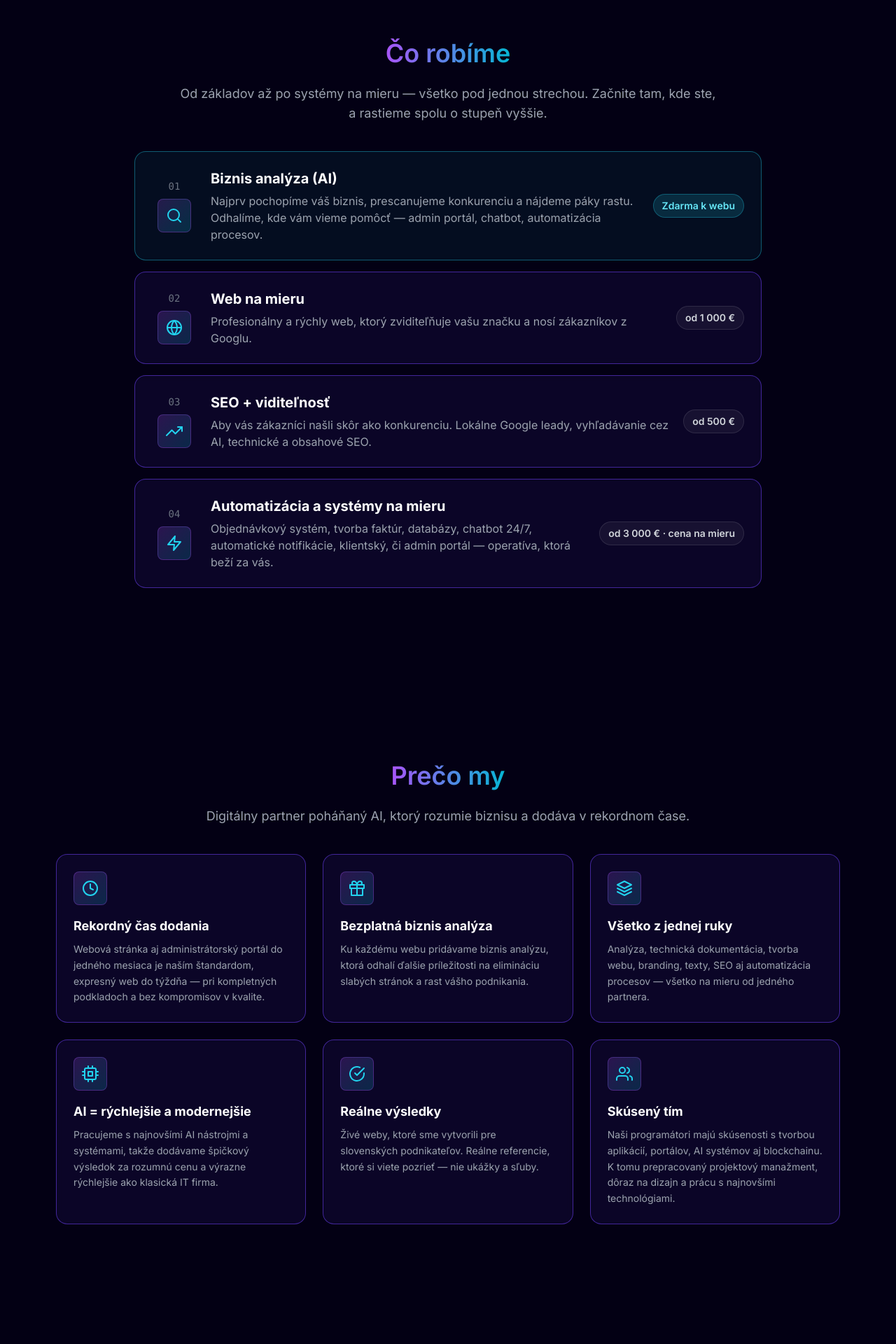
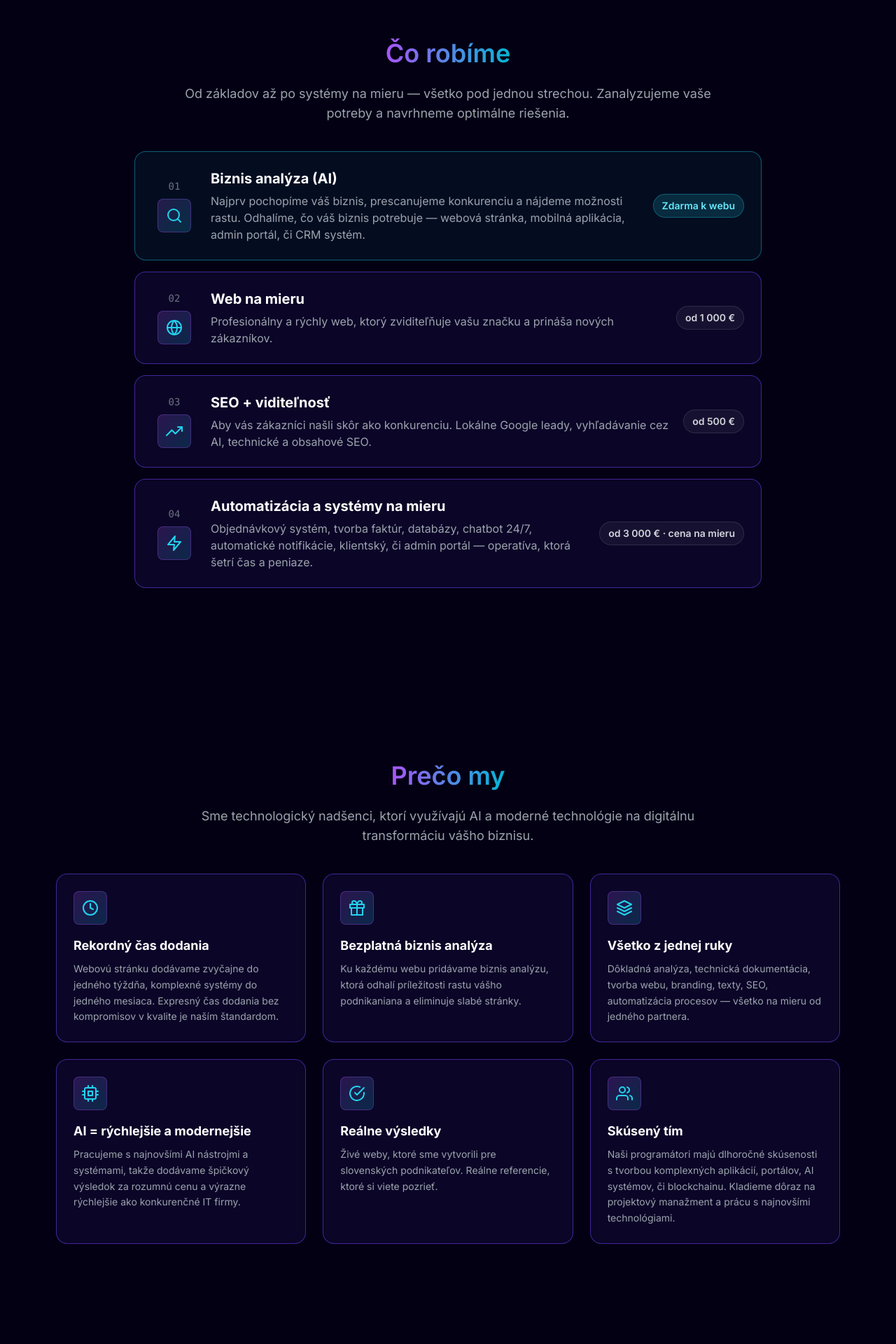
Before and after one commit to bugiiiii11/mdn-tech, a Next.js app: page /sk in a window 1280 px wide. Shown: the part 1500-3420 px from the top of the page at 70% size. Built offline with nearby package versions, Linux system fonts and the light colour scheme; a web font is replaced by a local one.

Commit message:
texty mdn tech SK

```diff
--- a/components/main/footer.tsx
+++ b/components/main/footer.tsx
@@ -18,7 +18,7 @@ export const Footer = () => {
         terms: "Obchodné podmienky",
         privacy: "Ochrana súkromia",
         blog: "Blog",
-        bottomLine: "M.D.N Tech — digitálny partner pre slovenské firmy · Pôsobíme po celom Slovensku",
+        bottomLine: "M.D.N Tech — Váš digitálny partner",
       }
     : {
         logoHref: "/#home",
--- a/components/sk/SkContact.tsx
+++ b/components/sk/SkContact.tsx
@@ -71,7 +71,7 @@ export const SkContact = () => {
     },
     {
       icon: FaWhatsapp,
-      label: "WhatsApp",
+      label: "Napíšte na WhatsApp",
       value: SK_NAP.whatsappDisplay,
       link: SK_NAP.whatsappHref,
     },
--- a/components/sk/SkValueLadder.tsx
+++ b/components/sk/SkValueLadder.tsx
@@ -39,7 +39,7 @@ export const SkValueLadder = () => {
         className="text-base md:text-lg text-gray-400 max-w-3xl mx-auto mb-10 text-center"
       >
         Od základov až po systémy na mieru — všetko pod jednou strechou.
-        Začnite tam, kde ste, a rastieme spolu o stupeň vyššie.
+        Zanalyzujeme vaše potreby a navrhneme optimálne riešenia.
       </motion.p>
 
       <div className="w-full max-w-4xl flex flex-col gap-4">
--- a/components/sk/SkWhyUs.tsx
+++ b/components/sk/SkWhyUs.tsx
@@ -47,8 +47,7 @@ export const SkWhyUs = () => {
         transition={{ duration: 0.5, delay: 0.15 }}
         className="text-base md:text-lg text-gray-400 max-w-3xl mx-auto mb-10 text-center"
       >
-        Digitálny partner poháňaný AI, ktorý rozumie biznisu a dodáva v
-        rekordnom čase.
+        Sme technologický nadšenci, ktorí využívajú AI a moderné technológie na digitálnu transformáciu vášho biznisu.
       </motion.p>
 
       <div className="w-full max-w-6xl grid grid-cols-1 md:grid-cols-2 lg:grid-cols-3 gap-6">
--- a/constants/sk.ts
+++ b/constants/sk.ts
@@ -74,13 +74,13 @@ export const SK_FOR_WHOM = [
     icon: "rocket",
     title: "Začínate?",
     description:
-      "Postavíme vám kompletný digitálny základ: profesionálny web, vizuálnu identitu, chatbota a základnú viditeľnosť na Googli. Pevný štart, na ktorom sa dá rásť.",
+      "Postavíme vám kompletný digitálny základ: profesionálny web, vizuálnu identitu a základnú viditeľnosť na Googli. Pevný štart pre váš biznis.",
   },
   {
     icon: "trending",
     title: "Už podnikáte?",
     description:
-      "Posunieme vás vyššie: biznis analýza odhalí páky rastu, SEO vás dostane pred konkurenciu a automatizácia procesov vám šetrí čas aj náklady.",
+      "Posunieme vás vyššie: biznis analýza odhalí páky rastu, SEO vás dostane pred konkurenciu a automatizácia procesov vám ušetrí čas aj náklady.",
   },
 ] as const;
 
@@ -92,7 +92,7 @@ export const SK_VALUE_LADDER = [
     step: "01",
     title: "Biznis analýza (AI)",
     description:
-      "Najprv pochopíme váš biznis, prescanujeme konkurenciu a nájdeme páky rastu. Odhalíme, kde vám vieme pomôcť — admin portál, chatbot, automatizácia procesov.",
+      "Najprv pochopíme váš biznis, prescanujeme konkurenciu a nájdeme možnosti rastu. Odhalíme, čo váš biznis potrebuje — webová stránka, mobilná aplikácia, admin portál, či CRM systém.",
     price: "Zdarma k webu",
     highlight: true,
   },
@@ -101,7 +101,7 @@ export const SK_VALUE_LADDER = [
     step: "02",
     title: "Web na mieru",
     description:
-      "Profesionálny a rýchly web, ktorý zviditeľňuje vašu značku a nosí zákazníkov z Googlu.",
+      "Profesionálny a rýchly web, ktorý zviditeľňuje vašu značku a prináša nových zákazníkov.",
     price: "od 1 000 €",
     highlight: false,
   },
@@ -119,7 +119,7 @@ export const SK_VALUE_LADDER = [
     step: "04",
     title: "Automatizácia a systémy na mieru",
     description:
-      "Objednávkový systém, tvorba faktúr, databázy, chatbot 24/7, automatické notifikácie, klientský, či admin portál — operatíva, ktorá beží za vás.",
+      "Objednávkový systém, tvorba faktúr, databázy, chatbot 24/7, automatické notifikácie, klientský, či admin portál — operatíva, ktorá šetrí čas a peniaze.",
     price: "od 3 000 € · cena na mieru",
     highlight: false,
   },
@@ -132,37 +132,37 @@ export const SK_WHY_US = [
     icon: "clock",
     title: "Rekordný čas dodania",
     description:
-      "Webová stránka aj administrátorský portál do jedného mesiaca je naším štandardom, expresný web do týždňa — pri kompletných podkladoch a bez kompromisov v kvalite.",
+      "Webovú stránku dodávame zvyčajne do jedného týždňa, komplexné systémy do jedného mesiaca. Expresný čas dodania bez kompromisov v kvalite je naším štandardom.",
   },
   {
     icon: "gift",
     title: "Bezplatná biznis analýza",
     description:
-      "Ku každému webu pridávame biznis analýzu, ktorá odhalí ďalšie príležitosti na elimináciu slabých stránok a rast vášho podnikania.",
+      "Ku každému webu pridávame biznis analýzu, ktorá odhalí príležitosti rastu vášho podnikaniana a eliminuje slabé stránky.",
   },
   {
     icon: "layers",
     title: "Všetko z jednej ruky",
     description:
-      "Analýza, technická dokumentácia, tvorba webu, branding, texty, SEO aj automatizácia procesov — všetko na mieru od jedného partnera.",
+      "Dôkladná analýza, technická dokumentácia, tvorba webu, branding, texty, SEO, automatizácia procesov — všetko na mieru od jedného partnera.",
   },
   {
     icon: "cpu",
     title: "AI = rýchlejšie a modernejšie",
     description:
-      "Pracujeme s najnovšími AI nástrojmi a systémami, takže dodávame špičkový výsledok za rozumnú cenu a výrazne rýchlejšie ako klasická IT firma.",
+      "Pracujeme s najnovšími AI nástrojmi a systémami, takže dodávame špičkový výsledok za rozumnú cenu a výrazne rýchlejšie ako konkurenčné IT firmy.",
   },
   {
     icon: "check",
     title: "Reálne výsledky",
     description:
-      "Živé weby, ktoré sme vytvorili pre slovenských podnikateľov. Reálne referencie, ktoré si viete pozrieť — nie ukážky a sľuby.",
+      "Živé weby, ktoré sme vytvorili pre slovenských podnikateľov. Reálne referencie, ktoré si viete pozrieť.",
   },
   {
     icon: "users",
     title: "Skúsený tím",
     description:
-      "Naši programátori majú skúsenosti s tvorbou aplikácií, portálov, AI systémov aj blockchainu. K tomu prepracovaný projektový manažment, dôraz na dizajn a prácu s najnovšími technológiami.",
+      "Naši programátori majú dlhoročné skúsenosti s tvorbou komplexných aplikácií, portálov, AI systémov, či blockchainu. Kladieme dôraz na projektový manažment a prácu s najnovšími technológiami.",
   },
 ] as const;
 
@@ -206,14 +206,14 @@ export const SK_PROCESS = [
     step: "01",
     title: "Nezáväzná konzultácia",
     description:
-      "Krátky rozhovor o vašich cieľoch a o tom, čo potrebujete. Bez záväzkov a bez tlaku.",
+      "Krátky rozhovor o vašich cieľoch a potrebách. Na základe toho navrhneme optimálne riešenie a cenovú ponuku.",
   },
   {
     icon: "search",
     step: "02",
     title: "Biznis analýza",
     description:
-      "Pochopíme váš biznis, nájdeme páky rastu a navrhneme riešenie na mieru s jasnou cenou.",
+      "Pochopíme váš biznis, nájdeme možnosti rastu a navrhneme riešenie na mieru s jasnou cenou.",
   },
   {
     icon: "code",
@@ -227,7 +227,7 @@ export const SK_PROCESS = [
     step: "04",
     title: "Rast a podpora",
     description:
-      "SEO, vylepšenia a podpora po spustení podľa potreby — aby projekt rástol spolu s vami.",
+      "SEO, vylepšenia funkcií a podpora po spustení podľa potreby — aby váš biznis rástol a prosperoval.",
   },
 ] as const;
 
```
